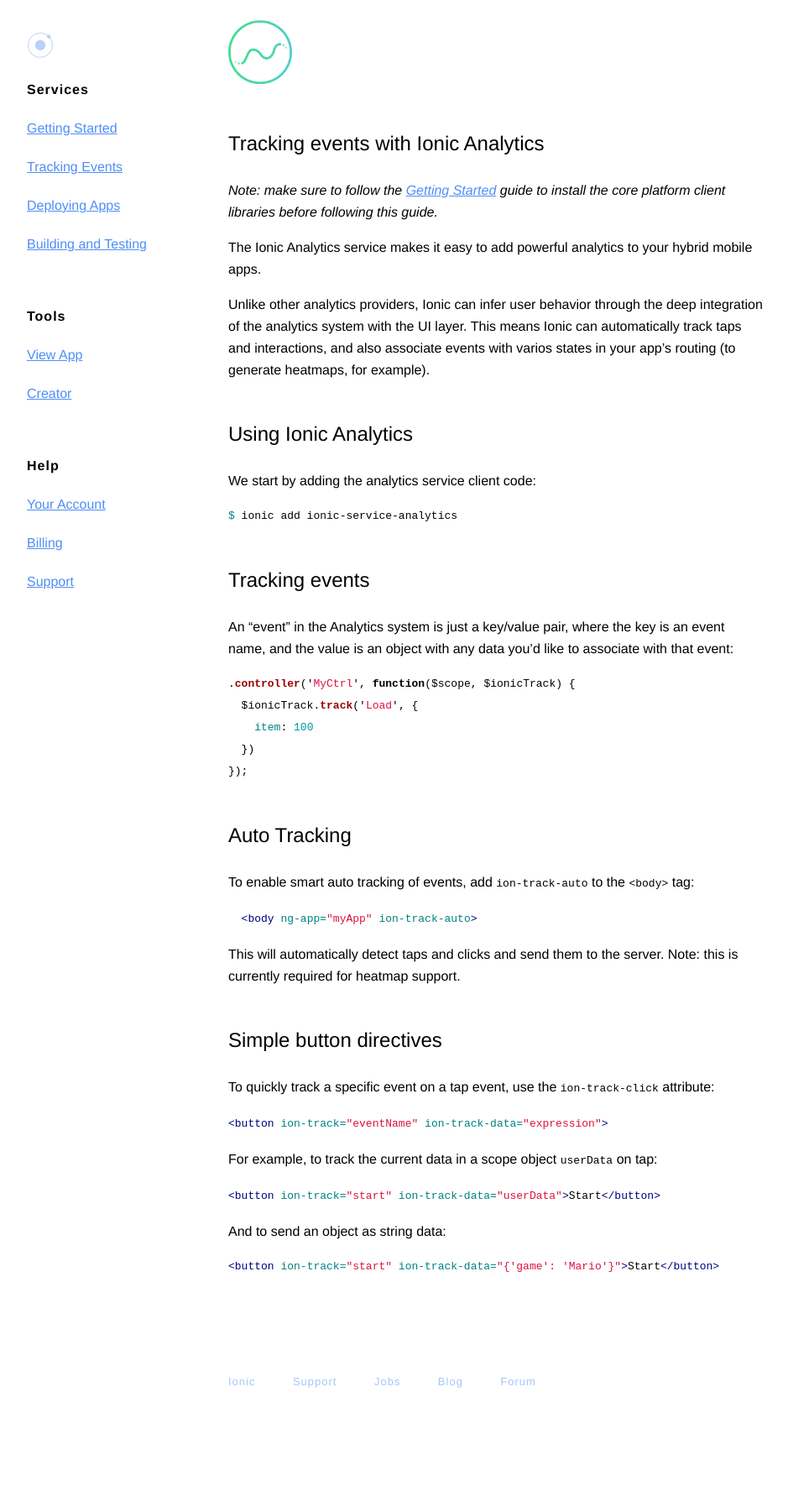
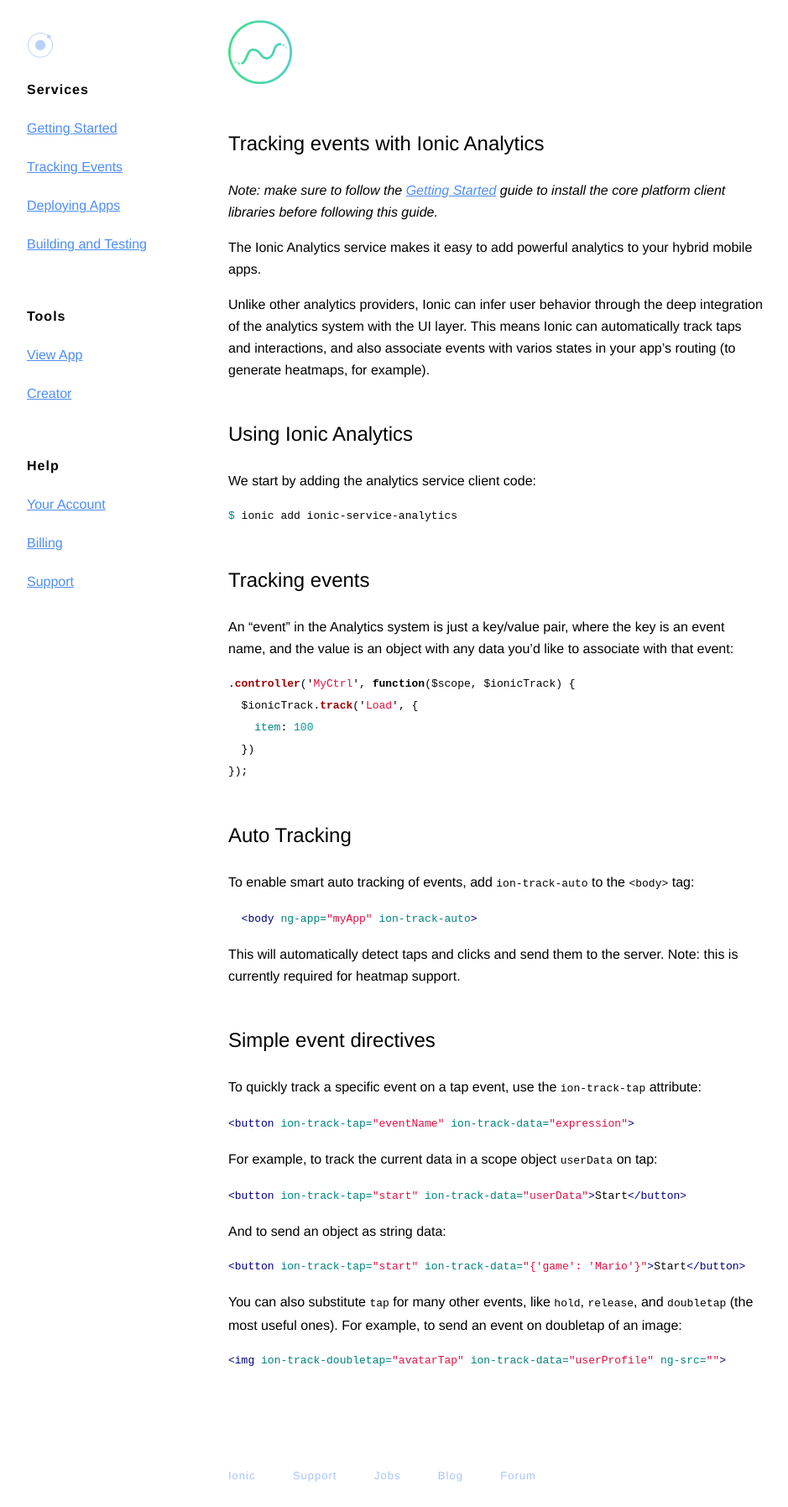
Before and after one commit to ionic-team/ionic-io-docs, a Jekyll site: the page built from services/analytics.md, in a window 1280 px wide. Shown: the whole page at 84% size, without its empty margins (128-1067 px from the left). Built offline with Jekyll 4.4.1, drawn with Linux system fonts in a browser that asks for light colours; some web fonts are replaced; Markdown is read by kramdown in place of the engine named in the settings; before the commit the page ends 1683 px from its top, so only the background shows below that.

Commit message:
Update analytics.md

````diff
--- a/services/analytics.md
+++ b/services/analytics.md
@@ -49,22 +49,28 @@
 This will automatically detect taps and clicks and send them to the server. Note: this is currently
 required for heatmap support.
 
-## Simple button directives
+## Simple event directives
 
-To quickly track a specific event on a tap event, use the `ion-track-click` attribute:
+To quickly track a specific event on a tap event, use the `ion-track-tap` attribute:
 
 ```html
-<button ion-track="eventName" ion-track-data="expression">
+<button ion-track-tap="eventName" ion-track-data="expression">
 ```
 
 For example, to track the current data in a scope object `userData` on tap:
 
 ```html
-<button ion-track="start" ion-track-data="userData">Start</button>
+<button ion-track-tap="start" ion-track-data="userData">Start</button>
 ```
 
 And to send an object as string data:
 
 ```html
-<button ion-track="start" ion-track-data="{'game': 'Mario'}">Start</button>
+<button ion-track-tap="start" ion-track-data="{'game': 'Mario'}">Start</button>
 ```
+
+You can also substitute `tap` for many other events, like `hold`, `release`, and `doubletap` (the most useful ones). For example, to send an event on doubletap of an image:
+
+```html
+<img ion-track-doubletap="avatarTap" ion-track-data="userProfile" ng-src="{{userProfile.face}}">
+```
````
